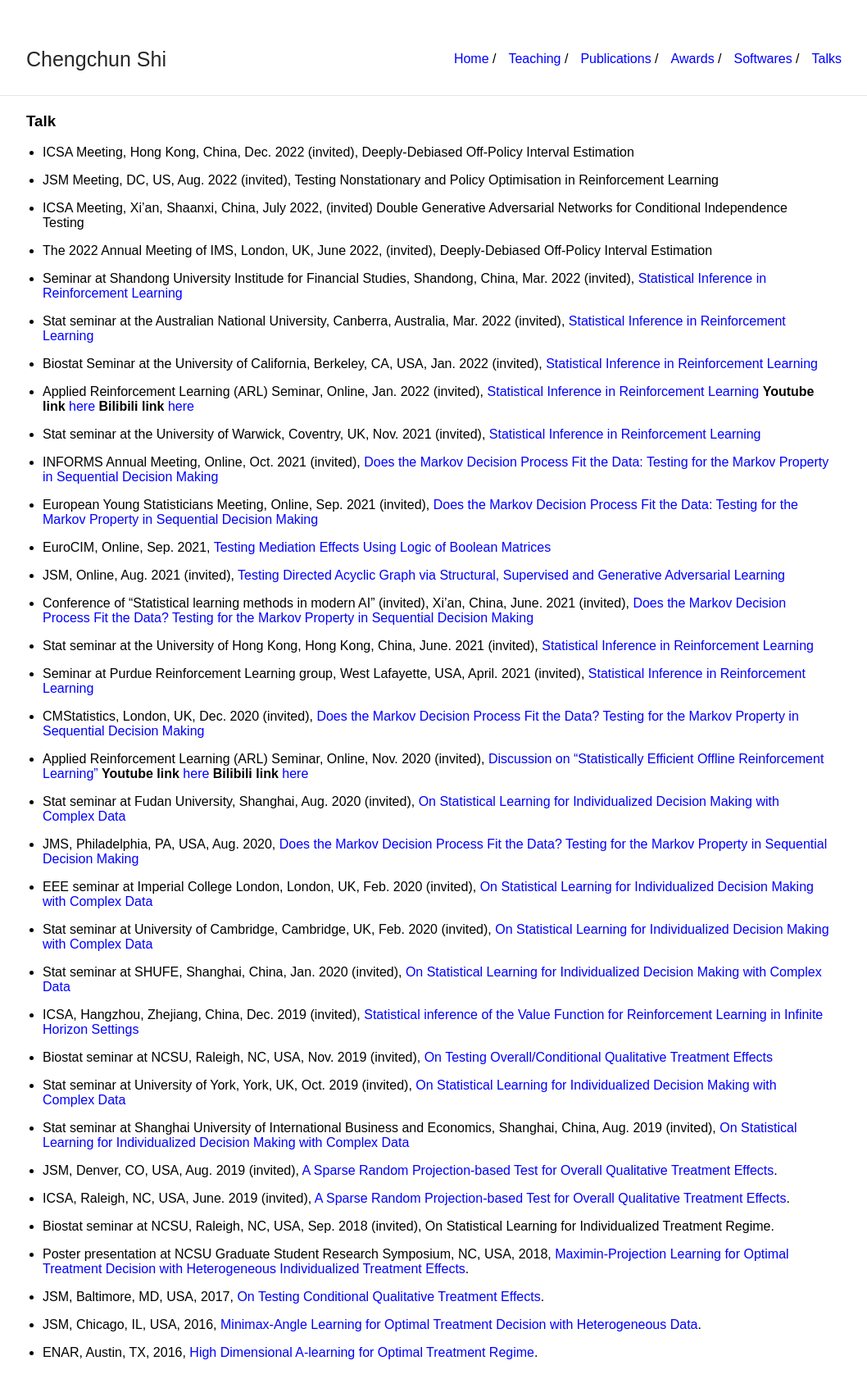
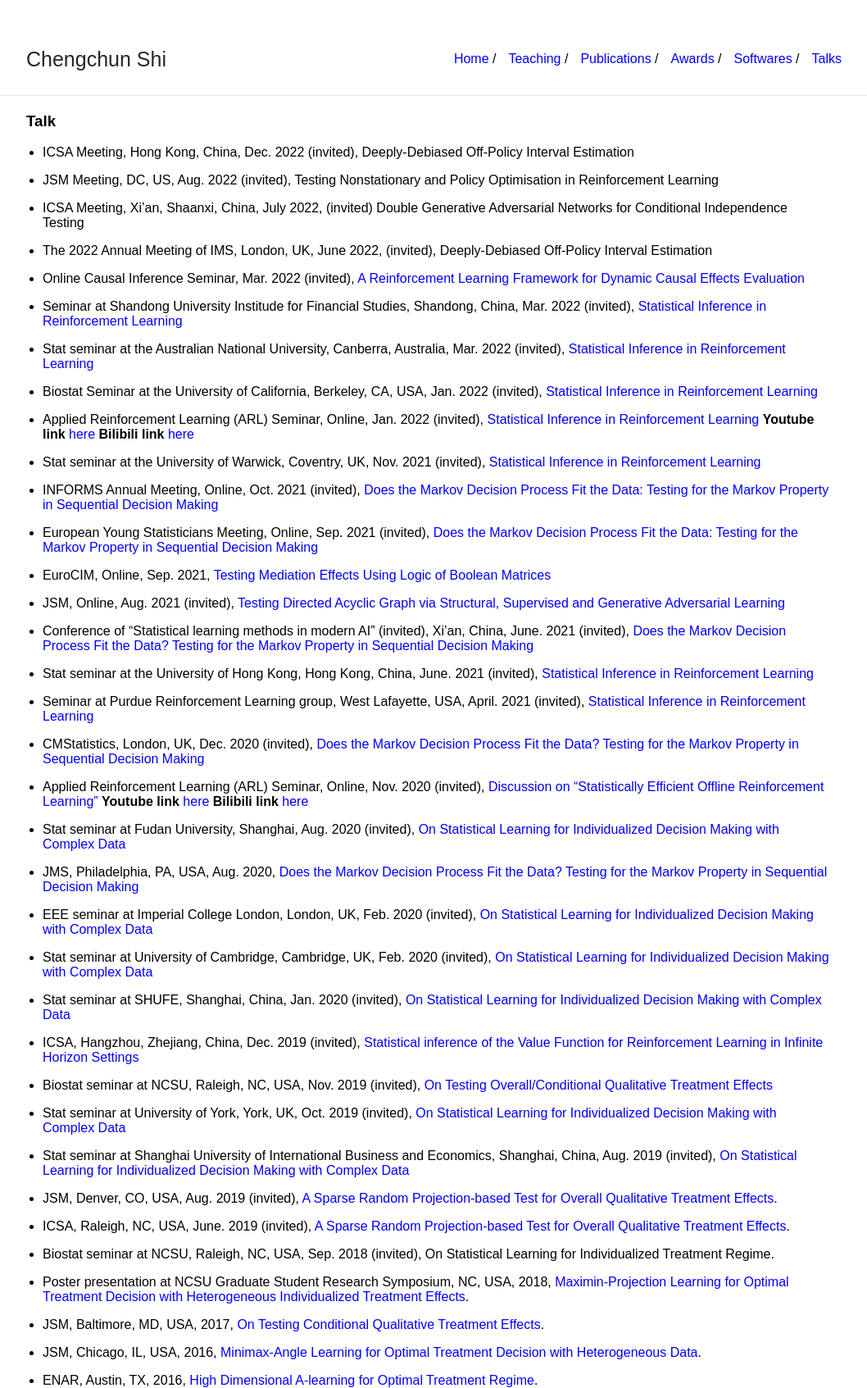
Before and after one commit to callmespring/callmespring.github.io, a Jekyll site: the page built from talk.md, in a window 1280 px wide. Shown: the whole page at 82% size, without its empty margins (108-1166 px from the left). Built offline with Jekyll 4.4.1, drawn with Linux system fonts in a browser that asks for light colours; before the commit the page ends 1659 px from its top, so only the background shows below that.

Commit message:
Update talk.md

```diff
--- a/talk.md
+++ b/talk.md
@@ -12,6 +12,8 @@ title: Talk
 * ICSA Meeting, Xi'an, Shaanxi, China, July 2022, (invited) Double Generative Adversarial Networks for Conditional Independence Testing
 
 * The 2022 Annual Meeting of IMS, London, UK, June 2022, (invited), Deeply-Debiased Off-Policy Interval Estimation
+
+* Online Causal Inference Seminar, Mar. 2022 (invited), [A Reinforcement Learning Framework for Dynamic Causal Effects Evaluation](./slides/CausalRL.pdf)
 
 * Seminar at Shandong University Institude for Financial Studies, Shandong, China, Mar. 2022 (invited), [Statistical Inference in Reinforcement Learning](./slides/slides_long.pdf)
 
```
